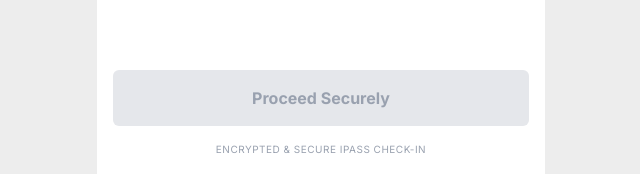
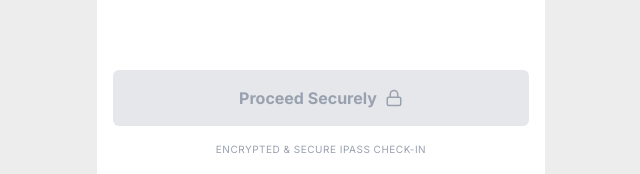
Before and after one commit to HMS159/OnePass_Mobile_Web_App, a React (Vite) app: page /id-verification in a window 1280 px wide. Shown: the part 623-797 px from the top of the page, without its empty margins (319-959 px from the left). Built offline with nearby package versions, Linux system fonts and the light colour scheme; the HTML template or start-up script is replaced by a standard one.

Commit message:
Minor Changes

```diff
--- a/src/Pages/IdVerification.jsx
+++ b/src/Pages/IdVerification.jsx
@@ -2,6 +2,7 @@ import React, { useState } from "react";
 import { useLocation, useNavigate } from "react-router-dom";
 import MobileHeader from "../Components/MobileHeader";
 import { verifyDigilockerAccount } from "../services/digilockerService";
+import { Lock } from "lucide-react";
 
 const IdVerification = () => {
   const navigate = useNavigate();
@@ -105,7 +106,7 @@ const IdVerification = () => {
       <button
         disabled={!isValid || isLoading}
         onClick={handleProceed}
-        className={`w-full h-14 rounded-[6px] font-bold transition
+        className={`w-full h-14 rounded-[6px] font-bold transition flex items-center justify-center gap-2
     ${
       isValid && !isLoading
         ? "bg-[#1b3631] text-white shadow-lg"
@@ -114,6 +115,7 @@ const IdVerification = () => {
   `}
       >
         {isLoading ? "Verifying..." : "Proceed Securely"}
+        {!isLoading && <Lock size={18} />}
       </button>
 
       <p className="text-[10px] text-gray-400 text-center mt-4 uppercase tracking-wider">
```
Lines whose indentation alone changed are shown as unchanged.
